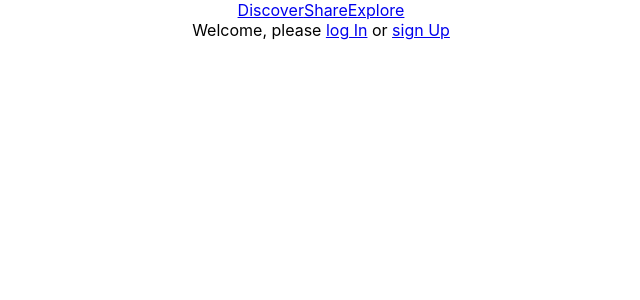
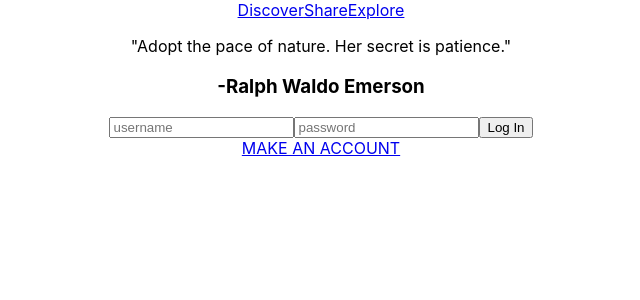
Before and after one commit to mrandolph83/happy-camper-frontend, a React (Create React App) app: page / in a window 1280 px wide. Shown: the top 300 px of the page, without its empty margins (319-959 px from the left). Built offline with nearby package versions, Linux system fonts and the light colour scheme; no server answers.

Commit message:
Update flow of home page to show quote, default to username and pw, and click-through to signup

```diff
--- a/src/components/Home.js
+++ b/src/components/Home.js
@@ -1,4 +1,5 @@
 import React from 'react';
+import Login from './Login.js'
 // import Login from './componenets/Login.js'
 // import Signup from './componenets/Signup.js'
 // Allows access to link methods for log in & signup
@@ -6,7 +7,9 @@ import { Link } from 'react-router-dom'
 
 const Home = ({}) => (
     <div>
-        <span>Welcome, please <Link to="/login">log In</Link> or <Link to="/signup"> sign Up </Link> </span>
+        <p>"Adopt the pace of nature.{'\n'} Her secret is patience."</p> {'\n'}
+        <h3>-Ralph Waldo Emerson</h3>
+        <span><Login/> <Link to="/signup"> MAKE AN ACCOUNT </Link> </span>
 
         </div>
 );
```
